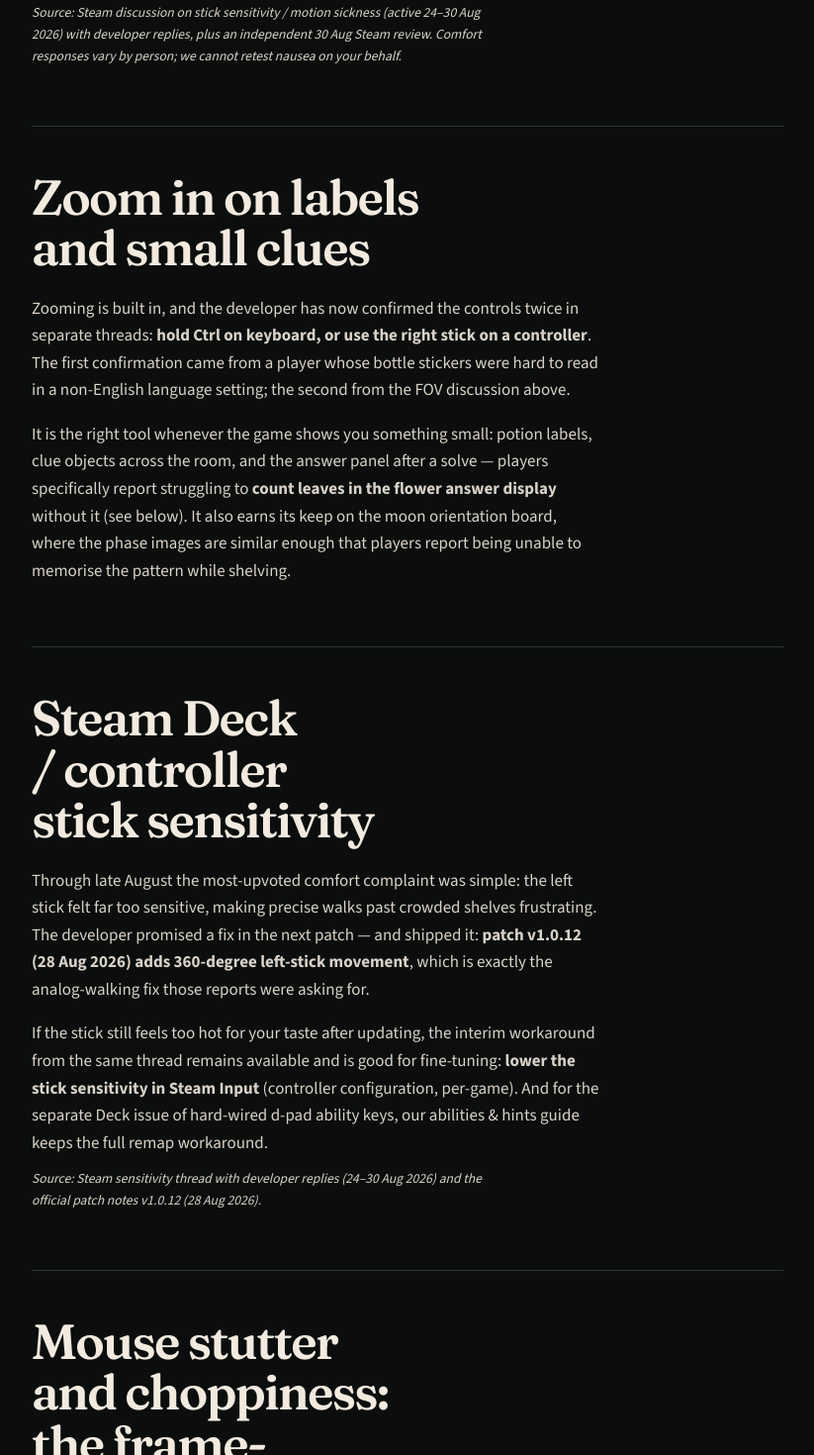
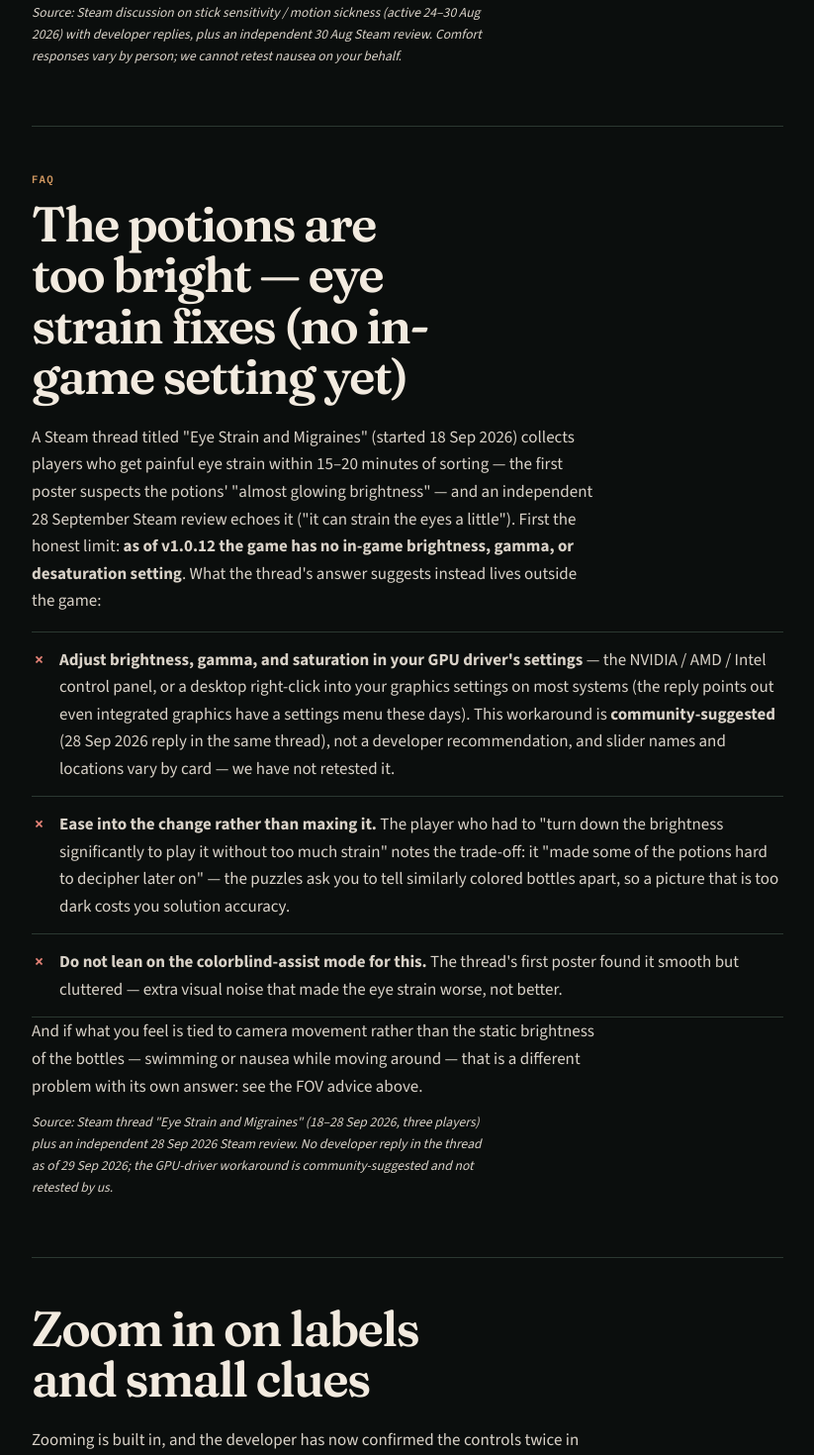
Before and after one commit to bruce-hmz/shelve-the-potions-guide, a Next.js app: page /help/settings-and-comfort in a window 1280 px wide. Shown: the part 1580-3050 px from the top of the page at 99% size, without its empty margins (360-1183 px from the left). Built offline with nearby package versions, Linux system fonts and the light colour scheme; no server answers.

Commit message:
content: eye-strain FAQ row on settings guide, de-stale no-abilities unlock rate (ACT-055/056)

```diff
--- a/app/help/[slug]/page.tsx
+++ b/app/help/[slug]/page.tsx
@@ -276,7 +276,7 @@
                   <p className="article-label">The hard one</p>
                   <h2>&quot;No magical abilities for me, thanks.&quot;</h2>
                   <p>
-                    The rarest achievement in the list at about <strong>4.5%</strong> unlock rate, and the only one that demands a playstyle decision: finish the game without ever using an ability. At launch this run was genuinely risky — abilities unlocked silently as shelves filled, and one mispress plus autosave ended hours of work. Since patch v1.0.11 there is an options-menu toggle that disables magic abilities outright, and the developer&apos;s patch note says it exists &quot;to easily get the last achievement&quot;.
+                    The rarest achievement in the list — about <strong>13.9%</strong> unlock rate as of 29 Sep 2026, up from roughly 4.5% near launch as more players finish runs, with the next rarest sitting near 40% — and the only one that demands a playstyle decision: finish the game without ever using an ability. At launch this run was genuinely risky — abilities unlocked silently as shelves filled, and one mispress plus autosave ended hours of work. Since patch v1.0.11 there is an options-menu toggle that disables magic abilities outright, and the developer&apos;s patch note says it exists &quot;to easily get the last achievement&quot;.
                   </p>
                   <p>
                     Short version: flip the toggle before you start, never fire a keybind ability, and keep petting cats — asking a cat for hints is safe too, per the developer&apos;s 17 Sep 2026 ruling (&quot;no it doesn&apos;t count as an ability&quot;). The full step-by-step plan, including what counts as an ability and what to do when stuck, lives in our <a href="/help/no-abilities-run/">no-abilities run guide</a>.
@@ -364,7 +364,7 @@
                     The most requested change is now in the game: patch v1.0.11 adds a toggle in the options menu that disables the magic abilities. Disabled abilities stay visible, but activating one only shows a message that it is turned off — it cannot trigger.
                   </p>
                   <p>
-                    The developer&apos;s patch note states the intent directly: it exists &quot;to easily get the last achievement&quot;. If you are going for <em>&quot;No magical abilities for me, thanks.&quot;</em> (about 4.5% of players have it), flip the toggle before you start the run and an accidental keypress can no longer void hours of progress — before this patch, players reported losing three-hour runs to a single slip. The full run plan lives in our <a href="/help/no-abilities-run/">no-abilities run guide</a>.
+                    The developer&apos;s patch note states the intent directly: it exists &quot;to easily get the last achievement&quot;. If you are going for <em>&quot;No magical abilities for me, thanks.&quot;</em> (about 13.9% of players had it as of 29 Sep 2026 — a share that keeps climbing as more finish runs), flip the toggle before you start the run and an accidental keypress can no longer void hours of progress — before this patch, players reported losing three-hour runs to a single slip. The full run plan lives in our <a href="/help/no-abilities-run/">no-abilities run guide</a>.
                   </p>
                   <p>
                     The behaviour above is quoted from the official v1.0.11 patch notes (26 Aug 2026); we have not retested the toggle in-game yet.
--- a/app/help/no-abilities-run/page.tsx
+++ b/app/help/no-abilities-run/page.tsx
@@ -9,7 +9,7 @@
 export const metadata: Metadata = {
   title: "\u201cNo Magical Abilities for Me, Thanks.\u201d — Shelve the Potions! Run Guide",
   description:
-    "How to earn Shelve the Potions' rarest achievement (4.5% unlock rate): the patch v1.0.11 toggle that disables abilities, what counts as an ability, what stays safe, and how to unstick yourself mid-run.",
+    "How to earn Shelve the Potions' rarest achievement (13.9% unlock rate as of 29 Sep 2026): the patch v1.0.11 toggle that disables abilities, what counts as an ability, what stays safe, and how to unstick yourself mid-run.",
   alternates: { canonical: "/help/no-abilities-run/" },
   openGraph: {
     type: "article",
@@ -112,7 +112,7 @@
             <div className="quick-answer">
               <span>Quick answer</span>
               <p>
-                About <strong>4.5%</strong> of players have it. The recipe: enable the <strong>disable-abilities toggle in the options menu</strong> (added in patch v1.0.11), never fire a keybind ability, and solve every shelf from clue reading alone. Asking cats for hints is safe too — the developer confirmed cat help &quot;doesn&apos;t count as an ability&quot; (17 Sep 2026). That is the whole run — the guide below explains why each rule exists.
+                The rarest achievement in the game: about <strong>13.9%</strong> of players had it as of 29 Sep 2026 — a share that has climbed from roughly 4.5% near launch and keeps rising as more players finish runs (Steam re-normalizes its global percentages). The recipe: enable the <strong>disable-abilities toggle in the options menu</strong> (added in patch v1.0.11), never fire a keybind ability, and solve every shelf from clue reading alone. Asking cats for hints is safe too — the developer confirmed cat help &quot;doesn&apos;t count as an ability&quot; (17 Sep 2026). That is the whole run — the guide below explains why each rule exists.
               </p>
             </div>
             <ArticleTrust />
@@ -228,7 +228,7 @@
               <p className="article-label">Evidence</p>
               <h2>Where this information comes from</h2>
               <ul className="mistake-list" style={{ listStyle: "none" }}>
-                <li>Achievement name, unlock rate, and related achievements: Steam Community global stats for app 4928820.</li>
+                <li>Achievement name, unlock rate, and related achievements: Steam Community global stats for app 4928820 — rate read 29 Sep 2026 (13.9%); the figure is volatile and has climbed from roughly 4.5% near launch as more players finish runs.</li>
                 <li>Disable-abilities toggle behaviour and intent: official patch notes v1.0.11 (26 Aug 2026).</li>
                 <li>Highlight-ability ruling (&quot;Sadly it&apos;ll block the achievement, as it&apos;s a magic ability&quot;): developer reply in the official Steam feedback sticky, 25 Aug 2026.</li>
                 <li>Pre-patch failure modes (silent unlocks, lost runs, d-pad binding, force-quit rollback): Steam discussion thread &quot;I wish there to be a lock for abilities&quot;.</li>
--- a/app/help/settings-and-comfort/page.tsx
+++ b/app/help/settings-and-comfort/page.tsx
@@ -57,10 +57,25 @@
   author: { "@type": "Organization", name: site.name },
 };
 
+const faqJsonLd = {
+  "@context": "https://schema.org",
+  "@type": "FAQPage",
+  mainEntity: [
+    {
+      "@type": "Question",
+      name: "Shelve the Potions strains my eyes — is there a brightness or desaturation setting?",
+      acceptedAnswer: {
+        "@type": "Answer",
+        text: "Not in-game: as of v1.0.12 the game has no brightness, gamma, or desaturation setting. Players in the Steam 'Eye Strain and Migraines' thread (18–28 Sep 2026) work around it by adjusting brightness, gamma, and saturation in their GPU driver's control panel instead — a community suggestion, not a developer recommendation. Two caveats from the same thread: turning brightness down too far makes similarly colored potions harder to decipher, and the colorblind-assist mode adds visual clutter that made one player's eye strain worse. If the discomfort is tied to camera movement rather than static brightness, the developer-advised FOV advice is the relevant fix.",
+      },
+    },
+  ],
+};
+
 export default function SettingsAndComfortPage() {
   return (
     <main id="main-content">
-      <script type="application/ld+json" dangerouslySetInnerHTML={{ __html: JSON.stringify([breadcrumbJsonLd, articleJsonLd]) }} />
+      <script type="application/ld+json" dangerouslySetInnerHTML={{ __html: JSON.stringify([breadcrumbJsonLd, articleJsonLd, faqJsonLd]) }} />
       <article>
         <header className="article-hero">
           <div className="container article-hero__inner">
@@ -85,6 +100,7 @@
             <strong>On this page</strong>
             <nav>
               <a href="#motion">Motion sickness: FOV &amp; comfort</a>
+              <a href="#brightness">Eye strain &amp; brightness</a>
               <a href="#zoom">Zoom in on labels and clues</a>
               <a href="#deck">Steam Deck stick sensitivity</a>
               <a href="#performance">Mouse stutter &amp; frame rate</a>
@@ -108,6 +124,25 @@
               </p>
               <p className="source-note">
                 Source: Steam discussion on stick sensitivity / motion sickness (active 24–30 Aug 2026) with developer replies, plus an independent 30 Aug Steam review. Comfort responses vary by person; we cannot retest nausea on your behalf.
+              </p>
+            </section>
+
+            <section id="brightness" className="article-section">
+              <p className="article-label">FAQ</p>
+              <h2>The potions are too bright — eye strain fixes (no in-game setting yet)</h2>
+              <p>
+                A Steam thread titled &quot;Eye Strain and Migraines&quot; (started 18 Sep 2026) collects players who get painful eye strain within 15–20 minutes of sorting — the first poster suspects the potions&apos; &quot;almost glowing brightness&quot; — and an independent 28 September Steam review echoes it (&quot;it can strain the eyes a little&quot;). First the honest limit: <strong>as of v1.0.12 the game has no in-game brightness, gamma, or desaturation setting</strong>. What the thread&apos;s answer suggests instead lives outside the game:
+              </p>
+              <ul className="mistake-list" style={{ listStyle: "none" }}>
+                <li><strong>Adjust brightness, gamma, and saturation in your GPU driver&apos;s settings</strong> — the NVIDIA / AMD / Intel control panel, or a desktop right-click into your graphics settings on most systems (the reply points out even integrated graphics have a settings menu these days). This workaround is <strong>community-suggested</strong> (28 Sep 2026 reply in the same thread), not a developer recommendation, and slider names and locations vary by card — we have not retested it.</li>
+                <li><strong>Ease into the change rather than maxing it.</strong> The player who had to &quot;turn down the brightness significantly to play it without too much strain&quot; notes the trade-off: it &quot;made some of the potions hard to decipher later on&quot; — the puzzles ask you to tell similarly colored bottles apart, so a picture that is too dark costs you solution accuracy.</li>
+                <li><strong>Do not lean on the colorblind-assist mode for this.</strong> The thread&apos;s first poster found it smooth but cluttered — extra visual noise that made the eye strain worse, not better.</li>
+              </ul>
+              <p>
+                And if what you feel is tied to camera movement rather than the static brightness of the bottles — swimming or nausea while moving around — that is a different problem with its own answer: see <a href="#motion">the FOV advice above</a>.
+              </p>
+              <p className="source-note">
+                Source: Steam thread &quot;Eye Strain and Migraines&quot; (18–28 Sep 2026, three players) plus an independent 28 Sep 2026 Steam review. No developer reply in the thread as of 29 Sep 2026; the GPU-driver workaround is community-suggested and not retested by us.
               </p>
             </section>
 
@@ -194,6 +229,7 @@
               <h2>Where this information comes from</h2>
               <ul className="mistake-list" style={{ listStyle: "none" }}>
                 <li>Motion sickness reports and the developer&apos;s FOV + colorblind-assist suggestion: Steam discussion on stick sensitivity / motion sickness (active 24–30 Aug 2026), developer replies; corroborated by a 30 Aug Steam review citing nausea.</li>
+                <li>Eye strain from the potions&apos; brightness: Steam thread &quot;Eye Strain and Migraines&quot; (18–28 Sep 2026) — the OP&apos;s brightness suspicion and colorblind-clutter caveat, one player&apos;s brightness trade-off, and one player&apos;s GPU-driver workaround suggestion — plus an independent 28 Sep 2026 Steam review. No in-game setting exists as of v1.0.12 and the workaround is not retested by us.</li>
                 <li>Zoom controls (Ctrl / right stick): developer confirmations in two separate Steam threads (24 Aug and 28 Aug 2026).</li>
                 <li>Steam Deck stick sensitivity and the v1.0.12 fix: same 24–30 Aug thread plus official patch notes v1.0.12, &quot;360 Controller Movement&quot; (28 Aug 2026).</li>
                 <li>Mouse stutter / choppiness and the vsync + FPS-cap advice: Steam threads &quot;Mouse Stuttering?&quot; (27 Aug 2026) and &quot;Stuttering/choppiness?&quot; (31 Aug – 1 Sep 2026), both with developer replies; community frame-rate matrix and the 1 Sep &quot;settings don&apos;t fix everyone&quot; report from &quot;Weird mouse behaviour?&quot; (6 Aug – 1 Sep 2026); the 7 Sep 2026 systematic settings test in &quot;Mouse Stuttering?&quot; (no setting fixed the diagonal variant) and a 5 Sep 2026 Steam review from a trackball user.</li>
```
